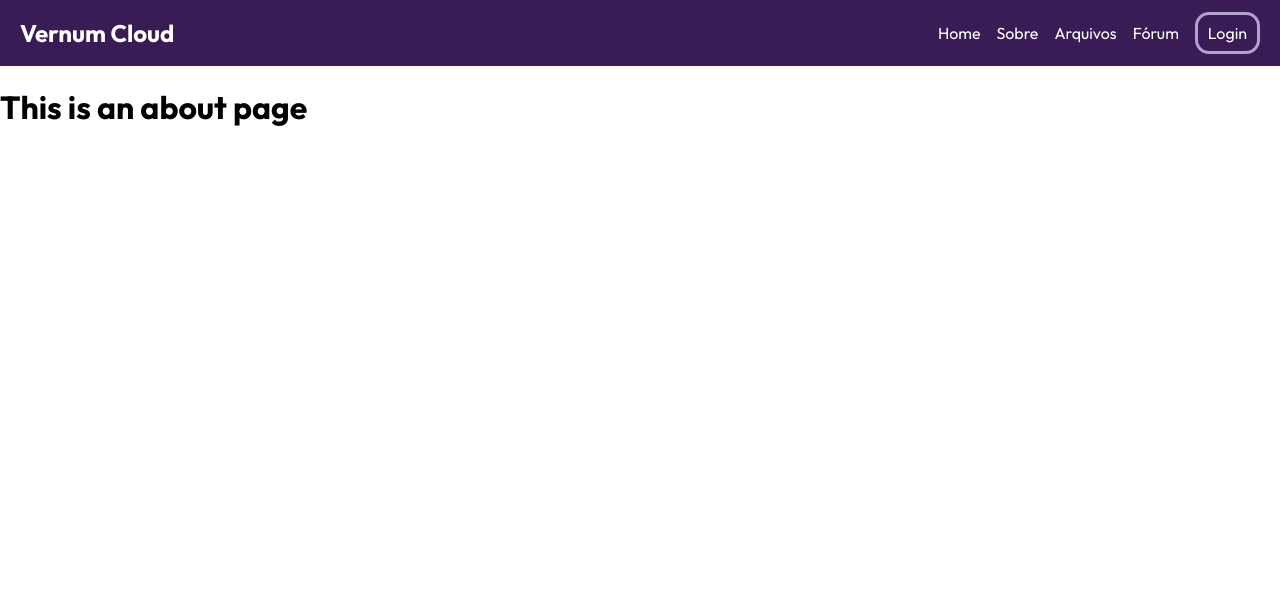
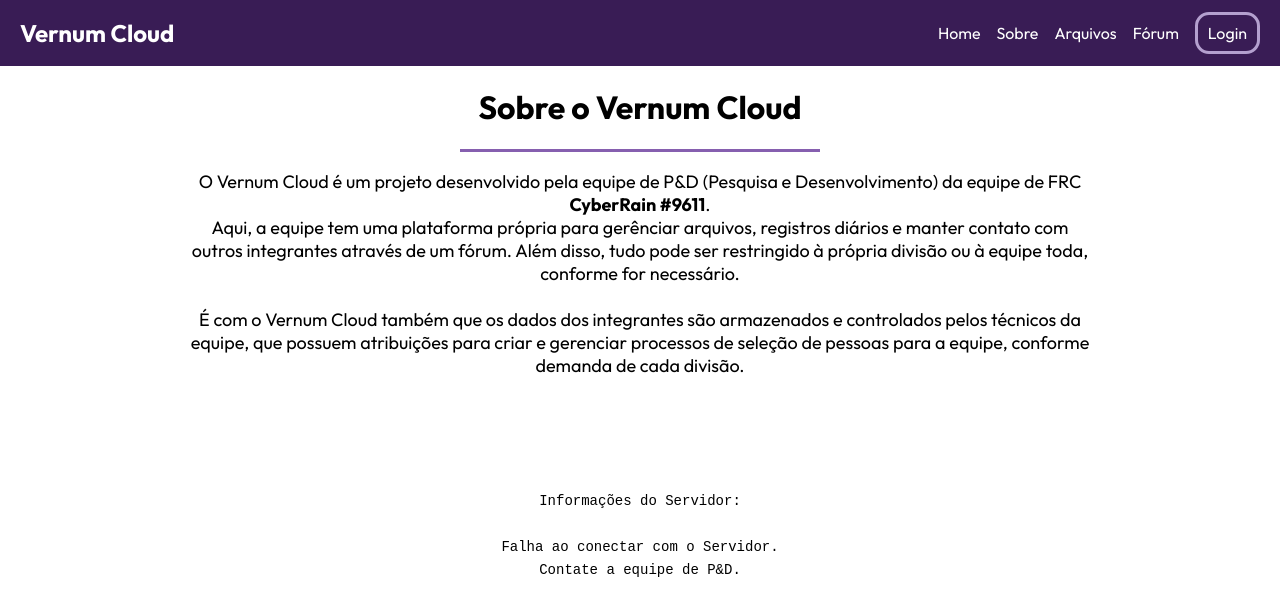
Before and after one commit to frc9611/VernumCloud, a Vue app: page /about in a window 1280 px wide. Shown: the top 612 px of the page. Built offline with nearby package versions, Linux system fonts and the light colour scheme; no server answers.

Commit message:
Enhance About page with server info and new styles

```diff
--- a/src/App.vue
+++ b/src/App.vue
@@ -61,6 +61,21 @@ function logout(){
     margin: 0;
     font-family: "Outfit", sans-serif;
   }
+  hr{
+    border: none;
+    border-top: 3px solid #865faf;
+    width: 75%;
+    max-width: 360px;
+  }
+  .centerFlex{
+    display: flex;
+    justify-content: center;
+    height: 100vh;
+  }
+  .centerText{
+    text-align: center;
+  }
+
   .nav {
     display: flex;
     align-items: center;
--- a/src/views/AboutView.vue
+++ b/src/views/AboutView.vue
@@ -1,5 +1,48 @@
 <template>
-  <div class="about">
-    <h1>This is an about page</h1>
+  <div class="about centerText">
+    <h1>Sobre o Vernum Cloud</h1>
+    <hr>
+    <div class="longText">
+    <p>O Vernum Cloud é um projeto desenvolvido pela equipe de P&D (Pesquisa e Desenvolvimento) da equipe de FRC <strong>CyberRain #9611</strong>. <br> Aqui, a equipe tem uma plataforma própria para gerênciar arquivos, registros diários e manter contato com outros integrantes através de um fórum. Além disso, tudo pode ser restringido à própria divisão ou à equipe toda, conforme for necessário. <br><br> É com o Vernum Cloud também que os dados dos integrantes são armazenados e controlados pelos técnicos da equipe, que possuem atribuições para criar e gerenciar processos de seleção de pessoas para a equipe, conforme demanda de cada divisão.</p>
+    <br><br><br><br>
+    <span class="serverData" v-if="serverStatus == 'connected'">Informações do Servidor: <br><br> Hora UTC: {{ UTCTime }} <br> Hora Local do Servidor: {{ localTime }} <br> Timezone do Servidor: {{ timezone }} <br> Versão do Servidor: {{ vernumVersion }}</span>
+    <span class="serverData" v-else-if="serverStatus == 'connecting'">Informações do Servidor: <br><br> Obtendo Informações...</span>
+    <span class="serverData" v-else>Informações do Servidor: <br><br> Falha ao conectar com o Servidor.<br>Contate a equipe de P&D.</span>
+    </div>
   </div>
 </template>
+<script setup>
+  import { ref } from 'vue';
+  import http from '@/services/http.js';
+  let UTCTime = ref("");
+  let localTime = ref("");
+  let vernumVersion = ref("");
+  let timezone = ref("");
+  let serverStatus = ref("connecting");
+  updateInfo();
+  async function updateInfo(){
+    try{
+      const {data} = await http.get('/serverInfo');
+      localTime.value = data.timeLocal;
+      UTCTime.value = data.timeUTC;
+      vernumVersion = data.vernumVersion;
+      timezone = data.timezone;
+      serverStatus.value = "connected";
+    }catch(error){
+      serverStatus.value = "failed";
+    }
+  }
+</script>
+<style>
+  .longText{
+    width: 80%;
+    max-width: 900px;
+    text-align: center;
+    margin: 0 auto;
+    font-size: 18px;
+  }
+  .serverData{
+    font-family: 'Courier New', Courier, monospace;
+    font-size: 14px;
+  }
+</style>
```
